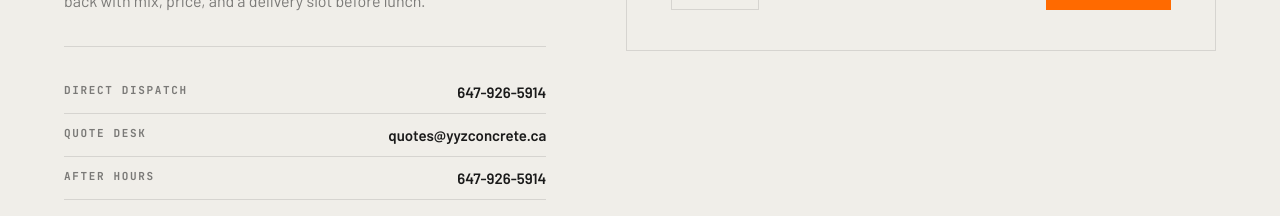
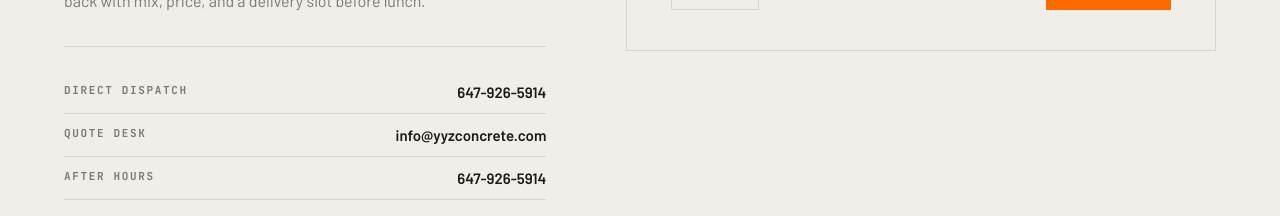
Before and after one commit to shaheertiger/yyz-concrete, a React (Vite) app: page / in a window 1280 px wide. Shown: the part 4540-4756 px from the top of the page. Built offline with nearby package versions, Linux system fonts and the light colour scheme; a web font is replaced by a local one.

Commit message:
Update quote desk email to info@yyzconcrete.com
https://claude.ai/code/session_01DGbYqKibeyNjL7hxa1DKDk

```diff
--- a/src/App.jsx
+++ b/src/App.jsx
@@ -48,7 +48,7 @@ const SERVICES = [
 
 const CONTACTS = [
   ['Direct dispatch', '647-926-5914'],
-  ['Quote desk',      'quotes@yyzconcrete.ca'],
+  ['Quote desk',      'info@yyzconcrete.com'],
   ['After hours',     '647-926-5914'],
 ];
 
```
